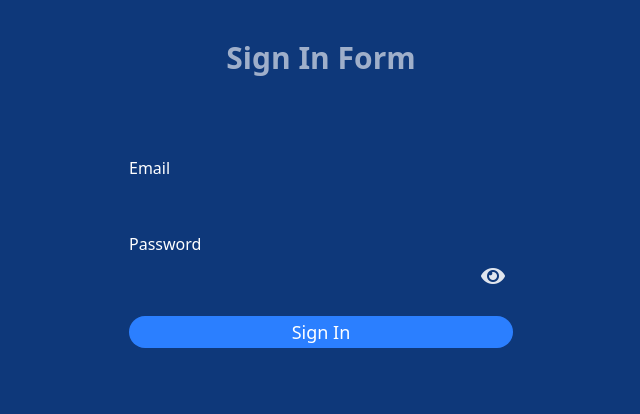
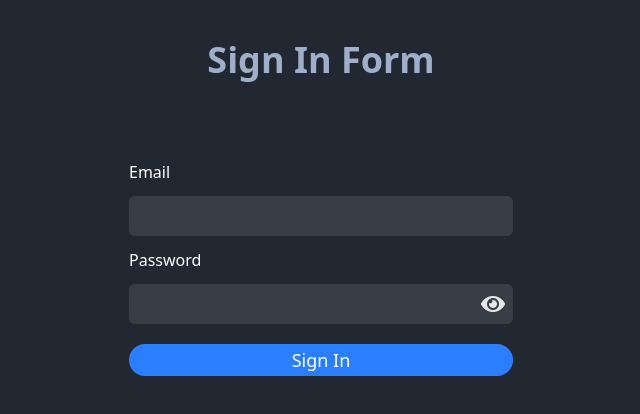
Before and after one commit to ariffikrie/Authentication-Page, a React (Vite) app in the folder authen-page/: page / in a window 1280 px wide. Shown: the top 414 px of the page, without its empty margins (319-959 px from the left). Built offline with nearby package versions, Linux system fonts and the light colour scheme.

Commit message:
completed first login component test

```diff
--- a/authen-page/src/components/Form.tsx
+++ b/authen-page/src/components/Form.tsx
@@ -36,8 +36,8 @@ const Form: React.FC = () => {
     };
 
     return (
-        <div className="bg-[#0e387a] h-screen mx-auto">
-            <h1 className='text-center text-3xl text-[#9fafca] hover:text-[#b8df10] font-extrabold pt-10 pb-10'>
+        <div className="bg-[#222831] h-screen mx-auto">
+            <h1 className='text-center text-4xl text-[#9fafca] hover:text-[#b8df10] font-extrabold pt-10 pb-10'>
                 Sign In Form
             </h1>
             {error ? (
@@ -47,22 +47,22 @@ const Form: React.FC = () => {
             )}
             <form className="max-w-sm mx-auto w-full" onSubmit={handleSubmit}>
                 <div className="flex flex-col pt-10">
-                    <label htmlFor="email" className="text-white">Email</label>
+                    <label htmlFor="email" className="pb-3 text-white">Email</label>
                     <input
                         type="email"
                         id="email"
-                        className="border-none mb-3 rounded-md p-2"
+                        className="bg-[#393E46] border-none mb-3 rounded-md p-2"
                         onChange={(e: React.ChangeEvent<HTMLInputElement>) => setEmail(e.target.value)}
                         value={email}
                         required
                     />
 
-                    <label htmlFor="password" className="text-white">Password</label>
+                    <label htmlFor="password" className="pb-3 text-white">Password</label>
                     <div className="relative">
                         <input
                             type={showPassword ? "text" : "password"}
                             id="password"
-                            className="rounded-md border-none pr-12 p-2 w-full"
+                            className="bg-[#393E46] rounded-md border-none pr-12 p-2 w-full"
                             onChange={(e: React.ChangeEvent<HTMLInputElement>) => setPassword(e.target.value)}
                             value={password}
                             required
```
